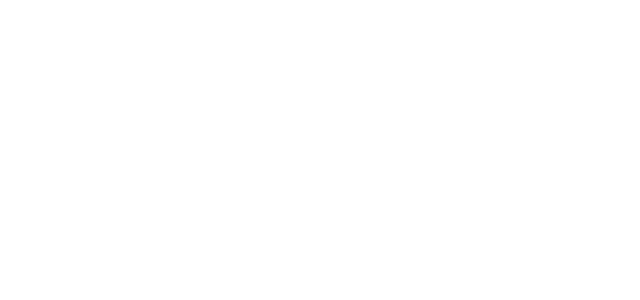
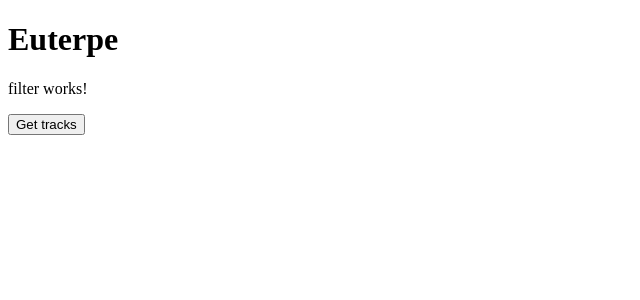
Before and after one commit to Lev1t/Euterpe, an Angular app: page / in a window 1280 px wide. Shown: the top 300 px of the page, without its empty margins (0-640 px from the left). Built offline with nearby package versions, Linux system fonts and the light colour scheme.

Commit message:
init form

```diff
--- a/src/app/app.component.html
+++ b/src/app/app.component.html
@@ -1 +1,2 @@
-<h1>{{title}}</title></h1>
+<h1>{{title}}</h1>
+<app-filter></app-filter>
--- /dev/null
+++ b/src/app/filter/filter.component.html
@@ -0,0 +1,6 @@
+<p>filter works!</p>
+<div>
+    <form [formGroup]="tracksFilter" (ngSubmit)="onSubmit()">
+        <button type="submit">Get tracks</button>
+    </form>
+</div>
--- /dev/null
+++ b/src/app/filter/filter.component.ts
@@ -0,0 +1,23 @@
+import { Component, OnInit } from '@angular/core';
+import { FormBuilder } from '@angular/forms';
+
+@Component({
+  selector: 'app-filter',
+  templateUrl: './filter.component.html',
+  styleUrls: ['./filter.component.scss']
+})
+export class FilterComponent implements OnInit {
+
+  tracksFilter = this.formBuilder.group({
+    category: ''
+  });
+  constructor(private formBuilder: FormBuilder) { }
+
+  ngOnInit(): void {
+  }
+
+  onSubmit(): void {
+    console.log('onSubmit');
+  }
+
+}
```
Also changed, not shown: src/app/app.module.ts (+7 -2 lines), src/app/filter/filter.component.scss (added), 1 other file (tests, documents, lock files or other folders).
